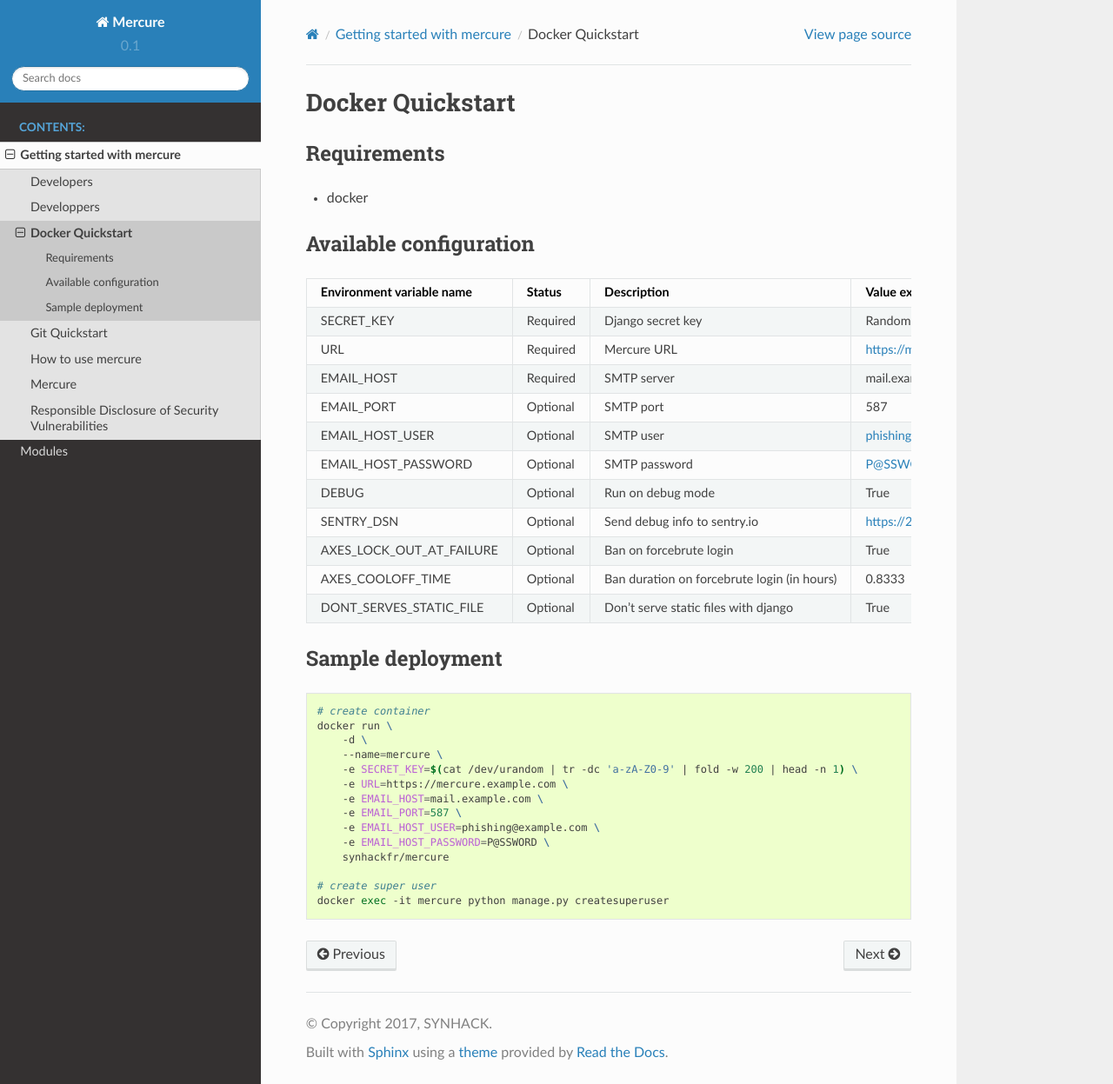
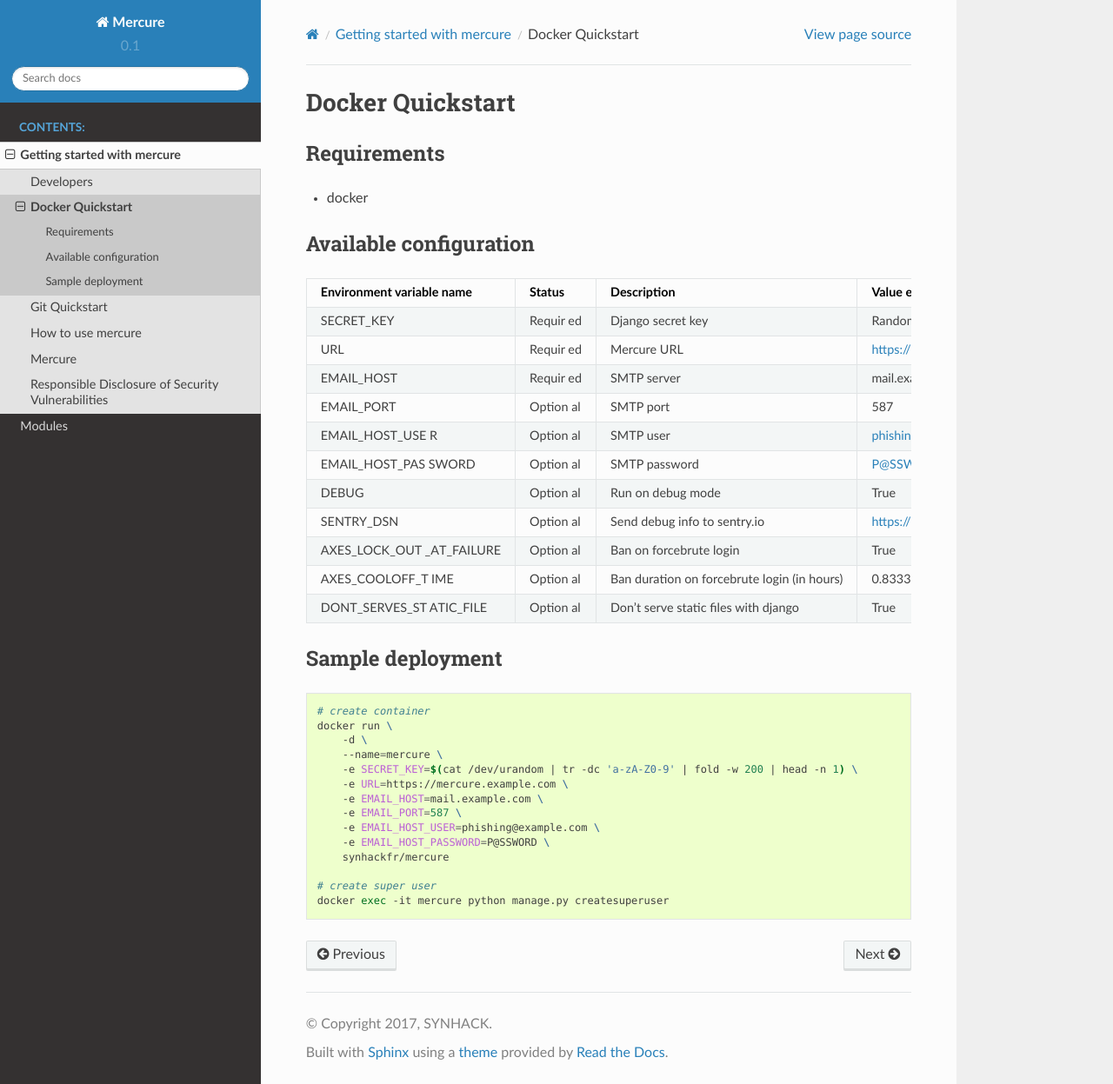
Before and after one commit to atexio/mercure, a Sphinx documentation site: the page built from docs/readme/Docker_Quickstart.rst, in a window 1280 px wide and 1247 px high. Shown: the whole window at 87% size. Built offline with Sphinx 7.4.7 and the Read the Docs theme 2.0.0, drawn with Linux system fonts in a browser that asks for light colours.

```diff
--- a/docs/readme/Docker_Quickstart.rst
+++ b/docs/readme/Docker_Quickstart.rst
@@ -9,31 +9,45 @@ Requirements
 Available configuration
 -----------------------
 
-+--------------------------------+------------+-----------------------------------------------+--------------------------------------+
-| Environment variable name      | Status     | Description                                   | Value example                        |
-+================================+============+===============================================+======================================+
-| SECRET\_KEY                    | Required   | Django secret key                             | Random string                        |
-+--------------------------------+------------+-----------------------------------------------+--------------------------------------+
-| URL                            | Required   | Mercure URL                                   | https://mercure.example.com          |
-+--------------------------------+------------+-----------------------------------------------+--------------------------------------+
-| EMAIL\_HOST                    | Required   | SMTP server                                   | mail.example.com                     |
-+--------------------------------+------------+-----------------------------------------------+--------------------------------------+
-| EMAIL\_PORT                    | Optional   | SMTP port                                     | 587                                  |
-+--------------------------------+------------+-----------------------------------------------+--------------------------------------+
-| EMAIL\_HOST\_USER              | Optional   | SMTP user                                     | phishing@example.com                 |
-+--------------------------------+------------+-----------------------------------------------+--------------------------------------+
-| EMAIL\_HOST\_PASSWORD          | Optional   | SMTP password                                 | P@SSWORD                             |
-+--------------------------------+------------+-----------------------------------------------+--------------------------------------+
-| DEBUG                          | Optional   | Run on debug mode                             | True                                 |
-+--------------------------------+------------+-----------------------------------------------+--------------------------------------+
-| SENTRY\_DSN                    | Optional   | Send debug info to sentry.io                  | https://23xxx:38xxx@sentry.io/1234   |
-+--------------------------------+------------+-----------------------------------------------+--------------------------------------+
-| AXES\_LOCK\_OUT\_AT\_FAILURE   | Optional   | Ban on forcebrute login                       | True                                 |
-+--------------------------------+------------+-----------------------------------------------+--------------------------------------+
-| AXES\_COOLOFF\_TIME            | Optional   | Ban duration on forcebrute login (in hours)   | 0.8333                               |
-+--------------------------------+------------+-----------------------------------------------+--------------------------------------+
-| DONT\_SERVES\_STATIC\_FILE     | Optional   | Don't serve static files with django          | True                                 |
-+--------------------------------+------------+-----------------------------------------------+--------------------------------------+
++------------------+--------+----------------------------+----------------------+
+| Environment      | Status | Description                | Value example        |
+| variable name    |        |                            |                      |
++==================+========+============================+======================+
+| SECRET\_KEY      | Requir | Django secret key          | Random string        |
+|                  | ed     |                            |                      |
++------------------+--------+----------------------------+----------------------+
+| URL              | Requir | Mercure URL                | https://mercure.exam |
+|                  | ed     |                            | p                    |
+|                  |        |                            | le.com               |
++------------------+--------+----------------------------+----------------------+
+| EMAIL\_HOST      | Requir | SMTP server                | mail.example.com     |
+|                  | ed     |                            |                      |
++------------------+--------+----------------------------+----------------------+
+| EMAIL\_PORT      | Option | SMTP port                  | 587                  |
+|                  | al     |                            |                      |
++------------------+--------+----------------------------+----------------------+
+| EMAIL\_HOST\_USE | Option | SMTP user                  | phishing@example.com |
+| R                | al     |                            |                      |
++------------------+--------+----------------------------+----------------------+
+| EMAIL\_HOST\_PAS | Option | SMTP password              | P@SSWORD             |
+| SWORD            | al     |                            |                      |
++------------------+--------+----------------------------+----------------------+
+| DEBUG            | Option | Run on debug mode          | True                 |
+|                  | al     |                            |                      |
++------------------+--------+----------------------------+----------------------+
+| SENTRY\_DSN      | Option | Send debug info to         | https://23xxx:38xxx@ |
+|                  | al     | sentry.io                  | s                    |
+|                  |        |                            | entry.io/1234        |
++------------------+--------+----------------------------+----------------------+
+| AXES\_LOCK\_OUT  | Option | Ban on forcebrute login    | True                 |
+| \_AT\_FAILURE    | al     |                            |                      |
++------------------+--------+----------------------------+----------------------+
+| AXES\_COOLOFF\_T | Option | Ban duration on forcebrute | 0.8333               |
+| IME              | al     | login (in hours)           |                      |
++------------------+--------+----------------------------+----------------------+
+| DONT\_SERVES\_ST | Option | Don't serve static files   | True                 |
+| ATIC\_FILE       | al     | with django                |                      |
++------------------+--------+----------------------------+----------------------+
 
 Sample deployment
 -----------------
--- a/docs/readme/Git_Quickstart.rst
+++ b/docs/readme/Git_Quickstart.rst
@@ -12,7 +12,7 @@ Deployment
 
 ::
 
-    git clone git@bitbucket.org:synhack/mercure.git && cd mercure
+    git clone git@github.com:synhack/mercure.git && cd mercure
     pip install -r requirements.txt
     ./manage.py makemigrations
     ./manage.py migrate
--- a/docs/readme/How_to_use_mercure.rst
+++ b/docs/readme/How_to_use_mercure.rst
@@ -13,6 +13,7 @@ basic phishing campaign.
    :alt: Targets
 
    Targets
+
 You need to fill mercure name, the target email.Target first and last
 name are optional, but can be usefull to the landing page
 
@@ -22,6 +23,7 @@ name are optional, but can be usefull to the landing page
    :alt: Landing page
 
    Landing page
+
 You need to fill the mercure name, the subject, the send and the email
 content. To improve the email quality, you have to fill the email
 content HTML and the text content. To get information about opened
@@ -36,6 +38,7 @@ Attachments and landing page are optionnal, we will see it after.
    :alt: Campaign
 
    Campaign
+
 You need to fill the mercure name, select the email template and the
 target group. You can select the SMTP credentials, SSL using or URL
 minimazing
@@ -46,6 +49,7 @@ minimazing
    :alt: Landing page
 
    Landing page
+
 You need to fill the mercure name, the domain to use You can use "Import
 from URL" to copy an existing website.
 
@@ -58,6 +62,7 @@ to "Source"
    :alt: Attachments
 
    Attachments
+
 You need to fill the mercure name, the file name which appears in the
 email and the file You also have to check if the the file is buildable
 or not, if you need to compute a file for example.
--- a/make_doc.py
+++ b/make_doc.py
@@ -1,5 +1,6 @@
 import os
 import pypandoc
+import shutil
 
 
 CURRENT_PATH = os.path.dirname(os.path.abspath(__file__))
@@ -29,6 +30,8 @@ def save_part(lines):
 
 
 # create directory
+if os.path.exists(README_DOC_PATH):
+    shutil.rmtree(README_DOC_PATH)
 if not os.path.exists(README_DOC_PATH):
     os.mkdir(README_DOC_PATH)
 
```
Also changed, not shown: README.md (+1 -1 lines), docs/readme/Developpers.rst (deleted, +0 -20 lines), docs/readme/Developers.rst (line endings or trailing spaces), docs/readme/Responsible_Disclosure_of_Security_Vulnerabilities.rst (line endings or trailing spaces).
